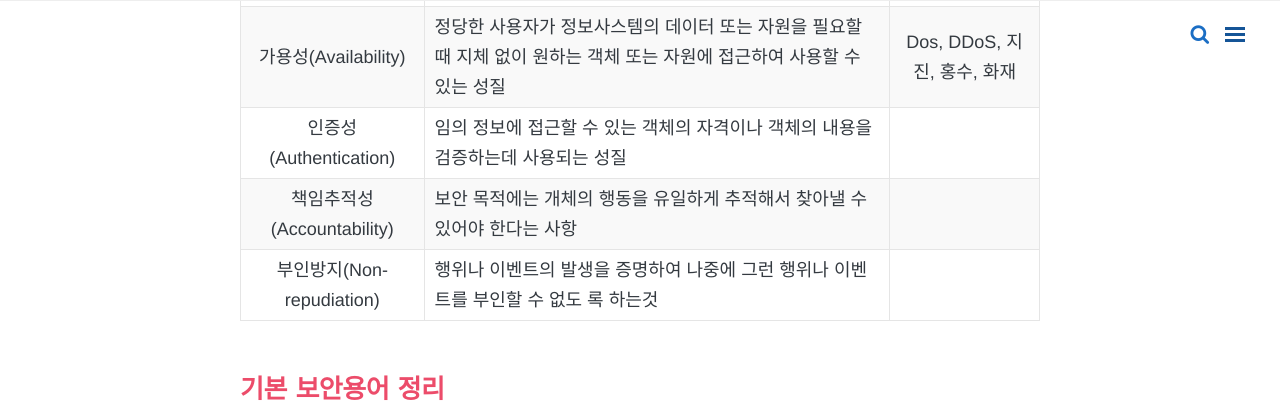
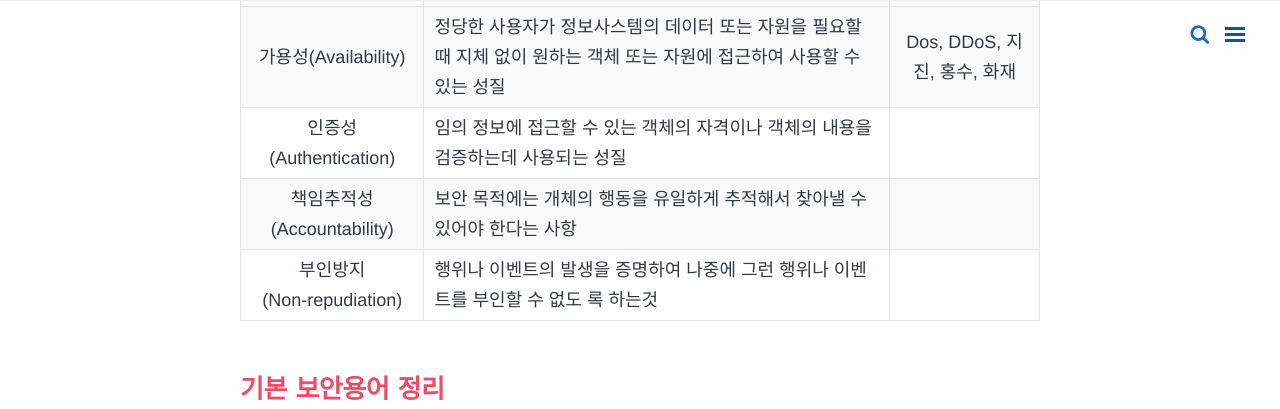
Before and after one commit to yeonsu1936/yeonsu1936.github.io, a Jekyll site: the page built from _posts/algisa/2020-08-09-part1.md, in a window 1280 px wide and 900 px high, scrolled down 694 px. Shown: the top 409 px of the window. Built offline with Jekyll 4.4.1, drawn with Linux system fonts in a browser that asks for light colours; nearby versions of some CDN libraries; comment, search, counter and statistics services are not loaded.

```diff
--- a/_posts/algisa/2020-08-09-part1.md
+++ b/_posts/algisa/2020-08-09-part1.md
@@ -18,7 +18,7 @@ comments: true
 | 가용성(Availability) | 정당한 사용자가 정보사스템의 데이터 또는 자원을 필요할 때 지체 없이 원하는 객체 또는 자원에 접근하여 사용할 수 있는 성질 | Dos, DDoS, 지진, 홍수, 화재 |
 | 인증성(Authentication) | 임의 정보에 접근할 수 있는 객체의 자격이나 객체의 내용을 검증하는데 사용되는 성질 | |
 | 책임추적성(Accountability) | 보안 목적에는 개체의 행동을 유일하게 추적해서 찾아낼 수 있어야 한다는 사항 | |
-| 부인방지(Non-repudiation) | 행위나 이벤트의 발생을 증명하여 나중에 그런 행위나 이벤트를 부인할 수 없도 록 하는것 | |
+| 부인방지<br/>(Non-repudiation) | 행위나 이벤트의 발생을 증명하여 나중에 그런 행위나 이벤트를 부인할 수 없도 록 하는것 | |
 
 ## 기본 보안용어 정리
 
```
